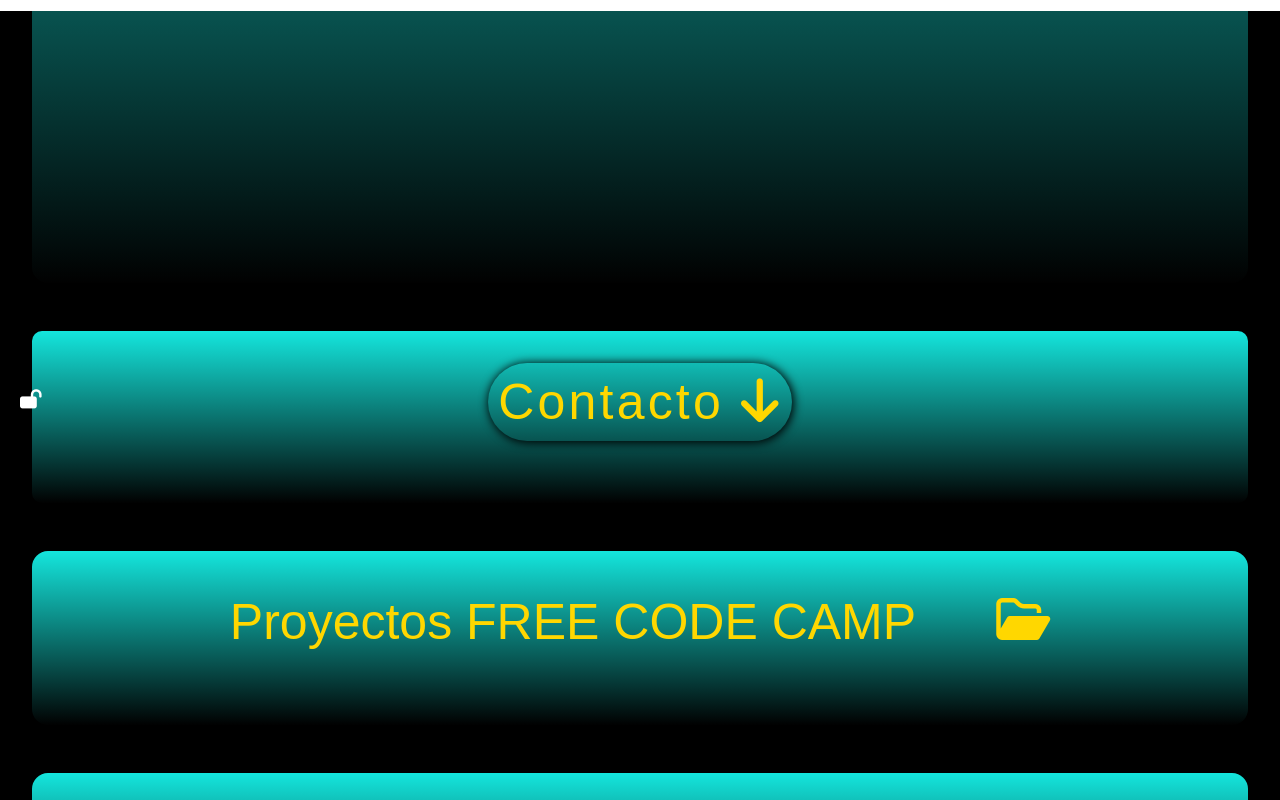
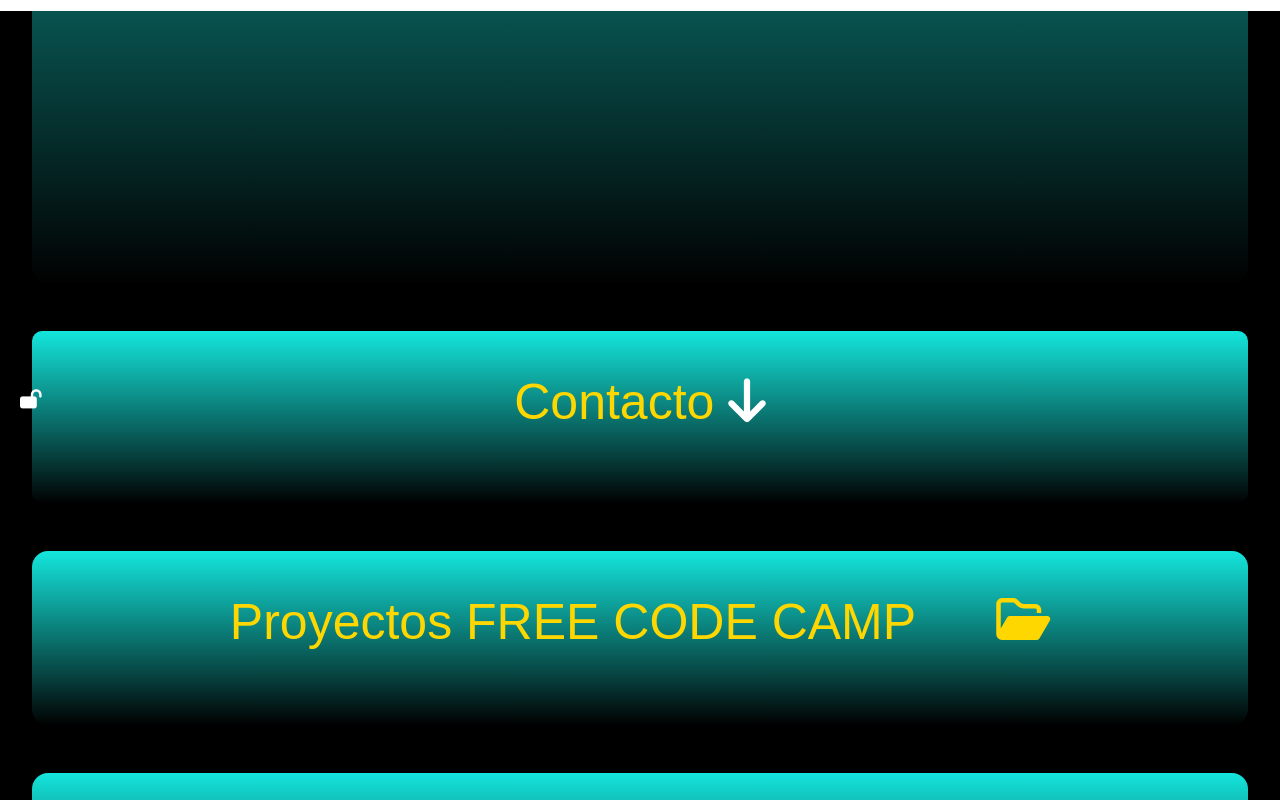
Before and after one commit to Jonnhyortega/portfolio, a plain HTML site: page index.html in a window 1280 px wide. In both pictures the pointer is over the icon 747 px from the left and 893 px from the top of the page. Shown: the part 493-1293 px from the top of the page. Drawn offline with Linux system fonts and the light colour scheme; a web font is replaced by a local one.

Commit message:
cambio en contenido de contacto

```diff
--- a/assets/styles.css
+++ b/assets/styles.css
@@ -230,13 +230,13 @@
   border-radius: 50px;
 }
 
-#mostrar_contenido_contacto:hover {
+/* #mostrar_contenido_contacto:hover {
   transition: 0.3s all;
   letter-spacing: 0.2rem;
   color: gold;
   box-shadow: 1px 1px 10px 1px black;
   cursor: pointer;
-}
+} */
 
 #contenido_contacto {
   display: none;
@@ -252,6 +252,11 @@
   box-shadow: 1px 1px 5px 1px black;
   font-family: var(--roboto);
   color: white;
+}
+
+#arrow-down:hover {
+  color: white;
+  cursor: pointer;
 }
 
 #img-perfil {
--- a/index.html
+++ b/index.html
@@ -54,7 +54,7 @@
         onclick="mostrarContenido"
         id="mostrar_contenido_contacto"
         for="contacto"
-        >Contacto <i class="fa-solid fa-arrow-down"></i
+        >Contacto <i id="arrow-down" class="fa-solid fa-arrow-down"></i
       ></label>
       <input id="contacto" type="checkbox" />
 
```
